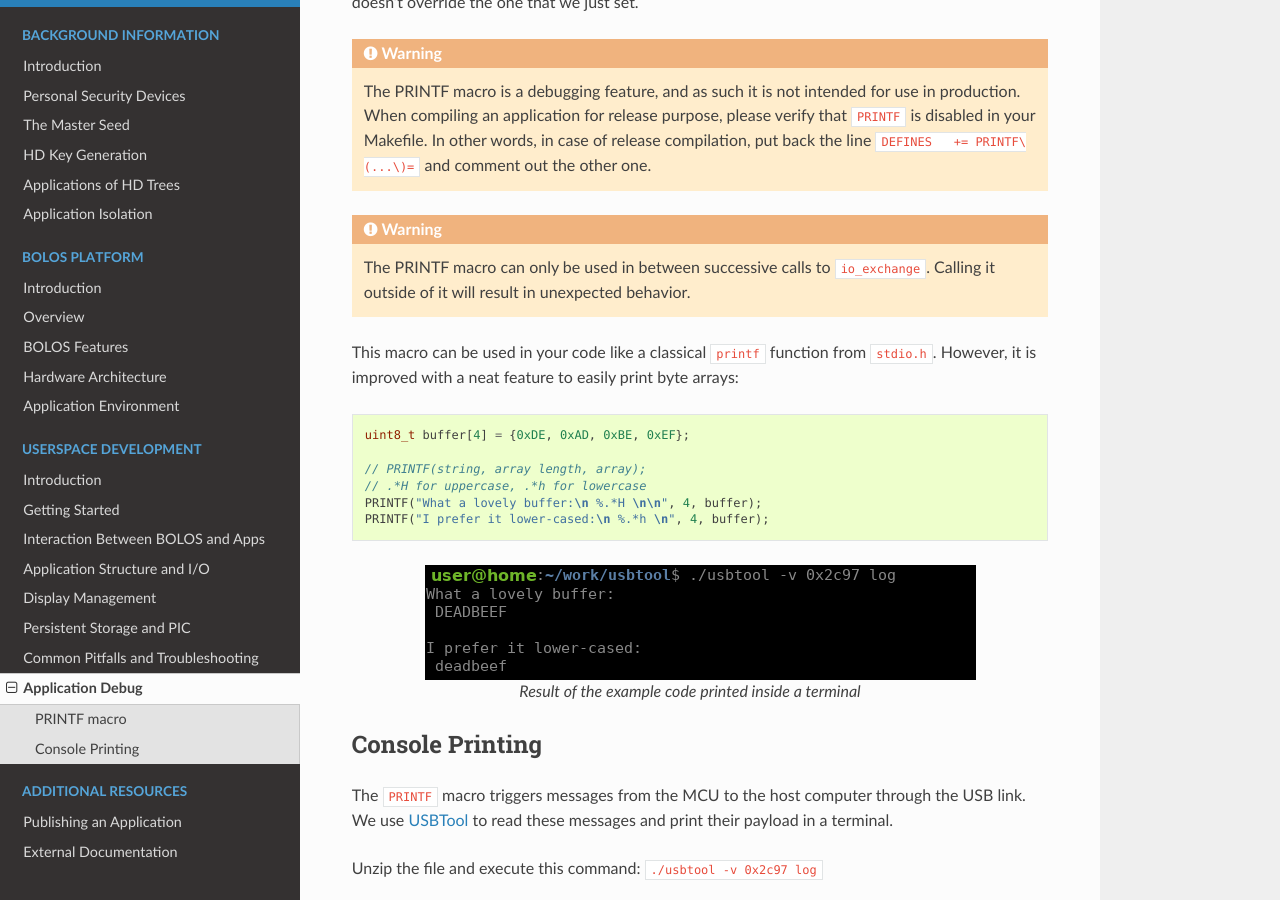
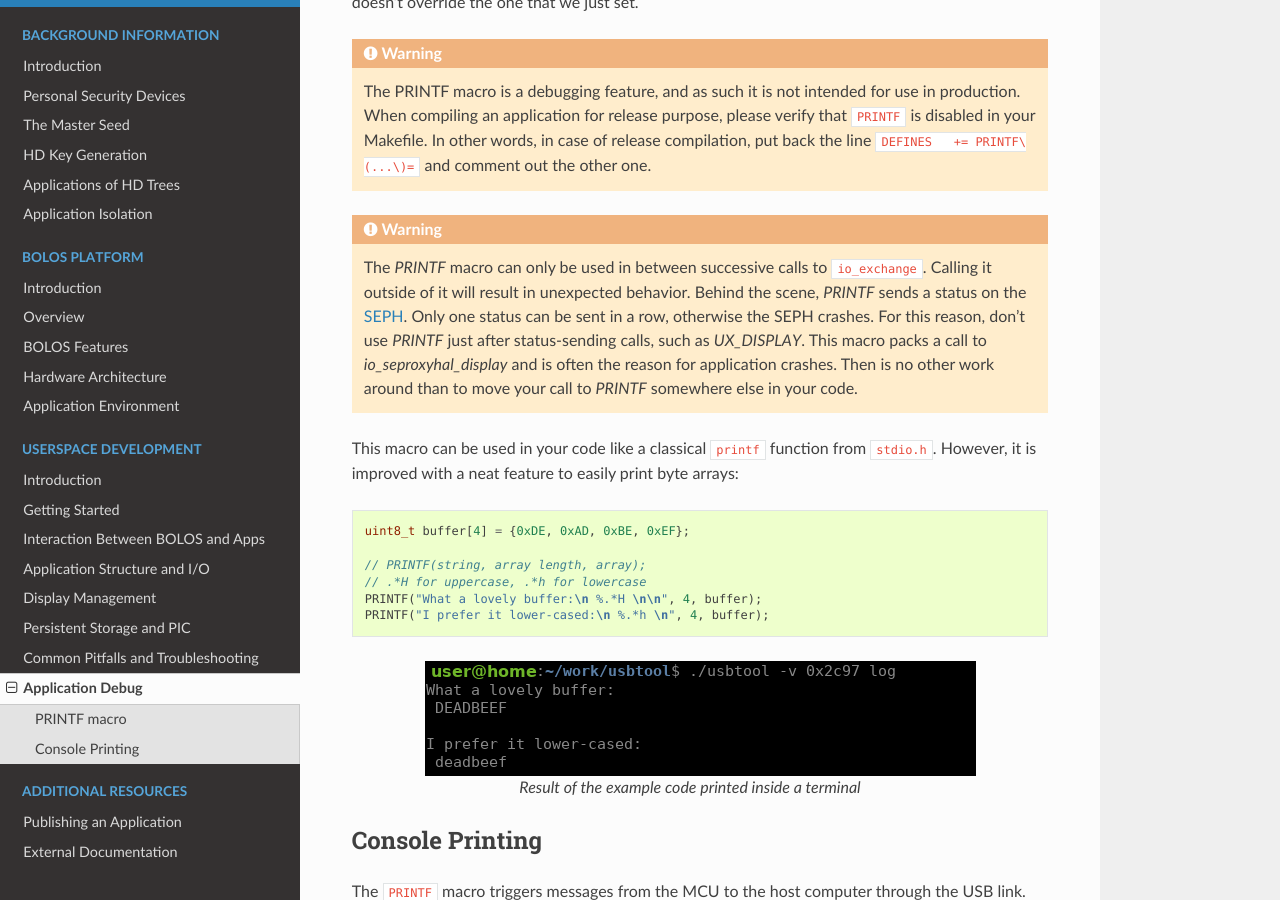
Before and after one commit to LedgerHQ/ledger-dev-doc, a Sphinx documentation site: the page built from source/userspace/debugging.rst, in a window 1280 px wide and 900 px high, scrolled down 1515 px. Built offline with Sphinx 7.4.7 and the Read the Docs theme 2.0.0, drawn with Linux system fonts in a browser that asks for light colours.

Commit message:
Add details about SEPH crashes when using PRINTF

```diff
--- a/source/userspace/debugging.rst
+++ b/source/userspace/debugging.rst
@@ -63,7 +63,7 @@ Check if ``PRINTF`` is already defined somewhere else in your Makefile, and comm
    When compiling an application for release purpose, please verify that ``PRINTF`` is disabled in your Makefile. In other words, in case of release compilation, put back the line ``DEFINES   += PRINTF\(...\)=`` and comment out the other one.
 
 .. warning::
-   The PRINTF macro can only be used in between successive calls to ``io_exchange``. Calling it outside of it will result in unexpected behavior.
+   The `PRINTF` macro can only be used in between successive calls to ``io_exchange``. Calling it outside of it will result in unexpected behavior. Behind the scene, `PRINTF` sends a status on the `SEPH <https://ledger.readthedocs.io/en/latest/bolos/hardware_architecture.html#seproxyhal>`_. Only one status can be sent in a row, otherwise the SEPH crashes. For this reason, don't use `PRINTF` just after status-sending calls, such as `UX_DISPLAY`. This macro packs a call to `io_seproxyhal_display` and is often the reason for application crashes. Then is no other work around than to move your call to `PRINTF` somewhere else in your code.
 
 This macro can be used in your code like a classical ``printf`` function from ``stdio.h``.
 However, it is improved with a neat feature to easily print byte arrays:
```
